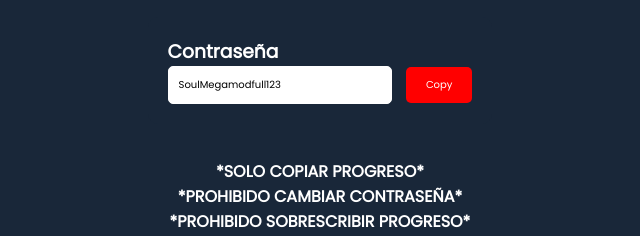
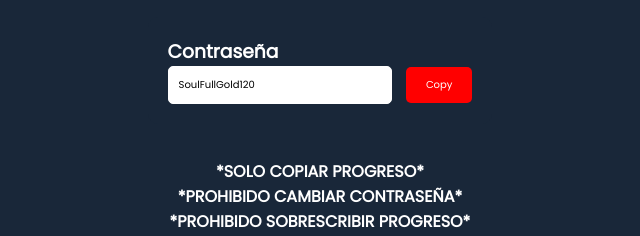
Before and after one commit to TheSthipOficial/hyhguidhbw-soul, a plain HTML site: page index.html in a window 1280 px wide. Shown: the part 391-627 px from the top of the page, 320-960 px from the left. Drawn offline with Linux system fonts and the light colour scheme.

Commit message:
Update index.html

```diff
--- a/index.html
+++ b/index.html
@@ -20,7 +20,7 @@
     </div>
     <div class="container">
  <h3 style="color:">Contraseña</h3>
-      <input type="text" id="text-2" value="SoulMegamodfull123" readonly />
+      <input type="text" id="text-2" value="SoulFullGold120" readonly />
       <button onclick="copy('text-2')">Copy</button>
     </div>
  <br>
```
